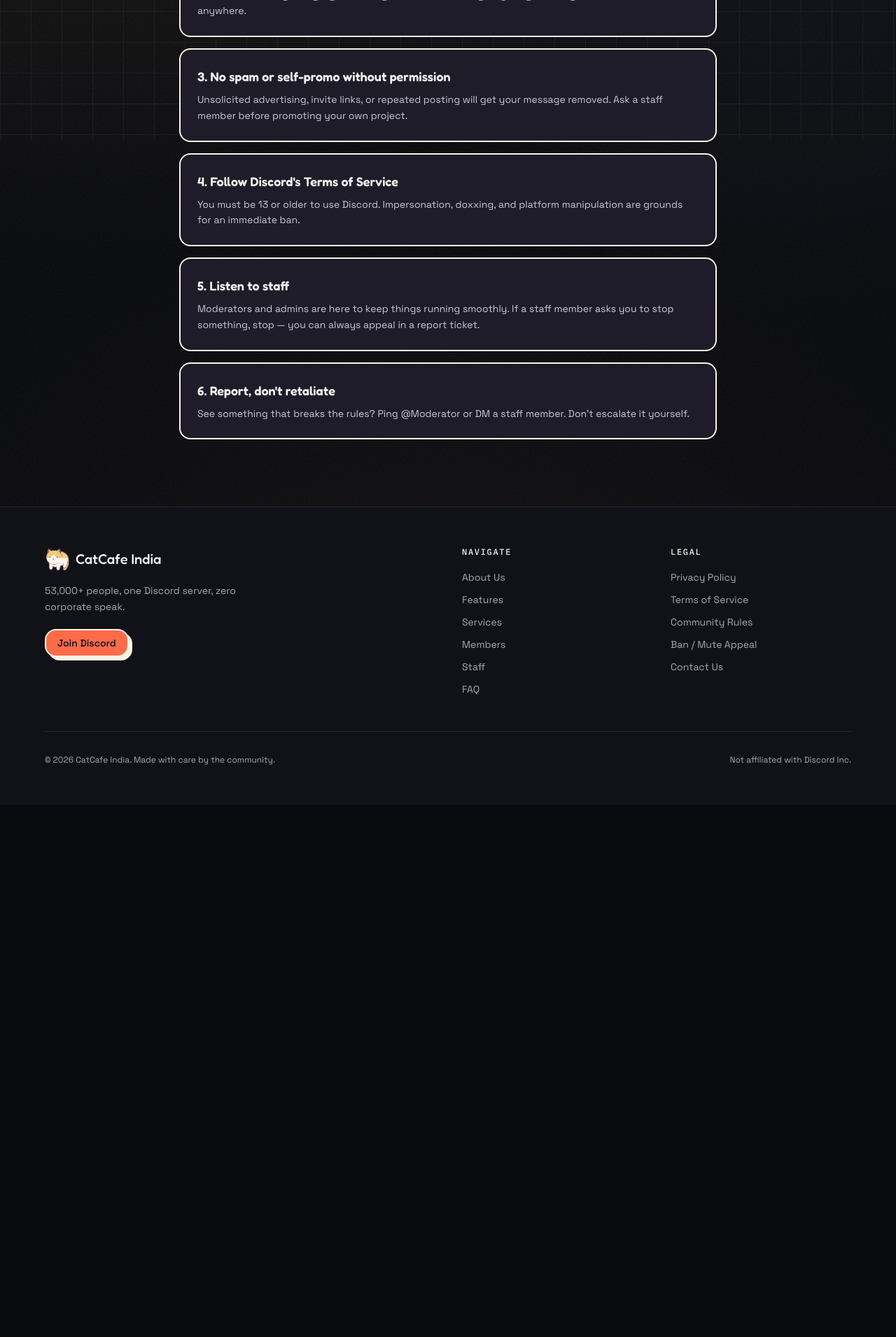
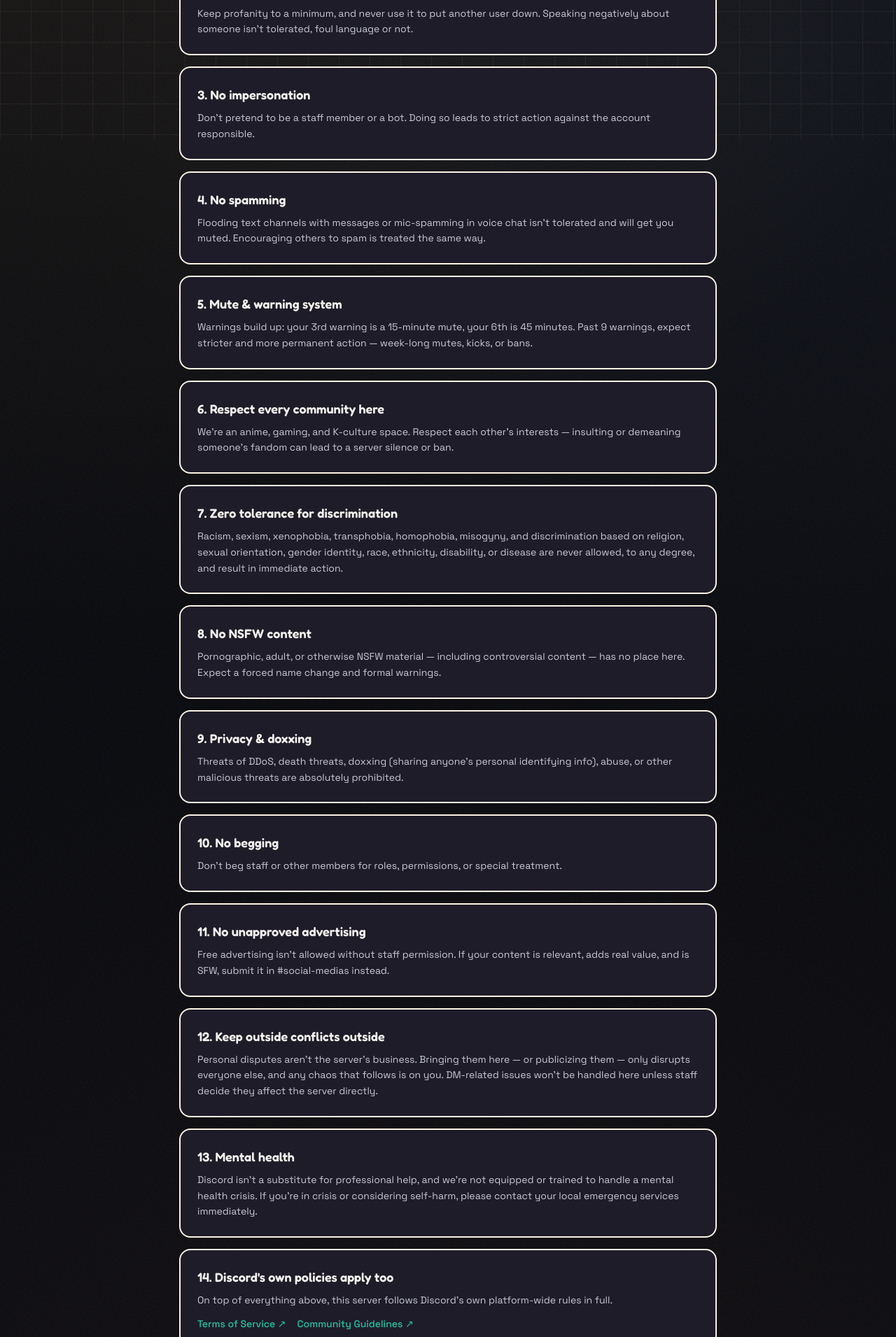
Before and after one commit to visrm/CatCafe-Discord, a Next.js app: page /rules in a window 1280 px wide. Shown: the part 600-2511 px from the top of the page at 70% size. Before the commit the page ends 1750 px from the top, so only its background shows below. Built offline with nearby package versions, Linux system fonts and the light colour scheme.

Commit message:
chore: Rules Synced with Server Rules

```diff
--- a/src/app/rules/page.tsx
+++ b/src/app/rules/page.tsx
@@ -9,30 +9,72 @@ export const metadata: Metadata = {
   description: `The community guidelines that keep ${siteConfig.name} welcoming for everyone.`,
 }
 
-const rules = [
+type Rule = {
+  title: string
+  content: string
+  links?: { label: string; href: string }[]
+}
+
+const rules: Rule[] = [
   {
-    title: '1. Be respectful',
-    content: 'No hate speech, harassment, or personal attacks — disagreement is fine, disrespect isn\'t. This applies in every channel and in DMs between members.',
+    title: '1. Be polite',
+    content: 'Treat every member with courtesy and respect. Publicly starting conflicts or expressing hatred toward another person isn\'t allowed.',
   },
   {
-    title: '2. Keep it appropriate',
-    content: 'NSFW content stays in age-gated, designated channels only. Anything involving minors is never tolerated, anywhere.',
+    title: '2. Watch your language',
+    content: 'Keep profanity to a minimum, and never use it to put another user down. Speaking negatively about someone isn\'t tolerated, foul language or not.',
   },
   {
-    title: '3. No spam or self-promo without permission',
-    content: 'Unsolicited advertising, invite links, or repeated posting will get your message removed. Ask a staff member before promoting your own project.',
+    title: '3. No impersonation',
+    content: 'Don\'t pretend to be a staff member or a bot. Doing so leads to strict action against the account responsible.',
   },
   {
-    title: '4. Follow Discord\'s Terms of Service',
-    content: 'You must be 13 or older to use Discord. Impersonation, doxxing, and platform manipulation are grounds for an immediate ban.',
+    title: '4. No spamming',
+    content: 'Flooding text channels with messages or mic-spamming in voice chat isn\'t tolerated and will get you muted. Encouraging others to spam is treated the same way.',
   },
   {
-    title: '5. Listen to staff',
-    content: 'Moderators and admins are here to keep things running smoothly. If a staff member asks you to stop something, stop — you can always appeal in a report ticket.',
+    title: '5. Mute & warning system',
+    content: 'Warnings build up: your 3rd warning is a 15-minute mute, your 6th is 45 minutes. Past 9 warnings, expect stricter and more permanent action — week-long mutes, kicks, or bans.',
   },
   {
-    title: '6. Report, don\'t retaliate',
-    content: 'See something that breaks the rules? Ping @Moderator or DM a staff member. Don\'t escalate it yourself.',
+    title: '6. Respect every community here',
+    content: 'We\'re an anime, gaming, and K-culture space. Respect each other\'s interests — insulting or demeaning someone\'s fandom can lead to a server silence or ban.',
+  },
+  {
+    title: '7. Zero tolerance for discrimination',
+    content: 'Racism, sexism, xenophobia, transphobia, homophobia, misogyny, and discrimination based on religion, sexual orientation, gender identity, race, ethnicity, disability, or disease are never allowed, to any degree, and result in immediate action.',
+  },
+  {
+    title: '8. No NSFW content',
+    content: 'Pornographic, adult, or otherwise NSFW material — including controversial content — has no place here. Expect a forced name change and formal warnings.',
+  },
+  {
+    title: '9. Privacy & doxxing',
+    content: 'Threats of DDoS, death threats, doxxing (sharing anyone\'s personal identifying info), abuse, or other malicious threats are absolutely prohibited.',
+  },
+  {
+    title: '10. No begging',
+    content: 'Don\'t beg staff or other members for roles, permissions, or special treatment.',
+  },
+  {
+    title: '11. No unapproved advertising',
+    content: 'Free advertising isn\'t allowed without staff permission. If your content is relevant, adds real value, and is SFW, submit it in #social-medias instead.',
+  },
+  {
+    title: '12. Keep outside conflicts outside',
+    content: 'Personal disputes aren\'t the server\'s business. Bringing them here — or publicizing them — only disrupts everyone else, and any chaos that follows is on you. DM-related issues won\'t be handled here unless staff decide they affect the server directly.',
+  },
+  {
+    title: '13. Mental health',
+    content: 'Discord isn\'t a substitute for professional help, and we\'re not equipped or trained to handle a mental health crisis. If you\'re in crisis or considering self-harm, please contact your local emergency services immediately.',
+  },
+  {
+    title: '14. Discord\'s own policies apply too',
+    content: 'On top of everything above, this server follows Discord\'s own platform-wide rules in full.',
+    links: [
+      { label: 'Terms of Service', href: 'https://discord.com/terms' },
+      { label: 'Community Guidelines', href: 'https://discord.com/guidelines' },
+    ],
   },
 ]
 
@@ -52,7 +94,7 @@ export default function RulesPage() {
               Community Rules
             </h1>
             <p className="text-secondary leading-relaxed">
-              Short version: be kind, keep it appropriate, and listen to staff. Long version below.
+              Short version: be kind, respect each other's interests, keep it SFW, and listen to staff. Long version below.
             </p>
           </div>
 
@@ -61,6 +103,21 @@ export default function RulesPage() {
               <div key={rule.title} className="rounded-2xl p-6 border-2" style={{ background: 'var(--m-paper-2)', borderColor: 'var(--m-outline)' }}>
                 <h2 className="font-display font-semibold text-lg text-primary mb-2">{rule.title}</h2>
                 <p className="text-secondary text-sm leading-relaxed">{rule.content}</p>
+                {rule.links && (
+                  <div className="flex flex-wrap gap-4 mt-3">
+                    {rule.links.map((link) => (
+                      <a
+                        key={link.href}
+                        href={link.href}
+                        target="_blank"
+                        rel="noopener noreferrer"
+                        className="text-sm font-medium hover:underline text-[var(--m-teal-dark)] dark:text-[var(--m-teal)]"
+                      >
+                        {link.label} ↗
+                      </a>
+                    ))}
+                  </div>
+                )}
               </div>
             ))}
           </div>
```
